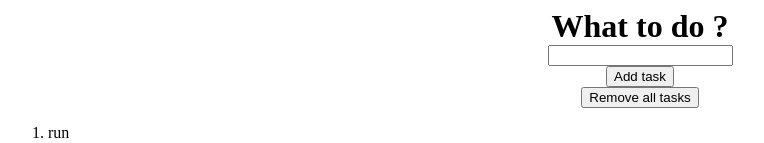
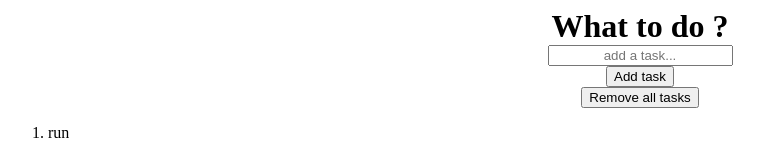
Before and after one commit to RomaneGreen/whats_next, a React (Create React App) app: page / in a window 1280 px wide. Shown: the top 143 px of the page, without its empty margins (0-764 px from the left). Built offline with nearby package versions, Linux system fonts and the light colour scheme.

Commit message:
added placeholder value

```diff
--- a/src/App.js
+++ b/src/App.js
@@ -7,7 +7,7 @@ function App() {
 
   return (
     <div className="App">
-      < Main  />
+      < Main    />
 
     </div>
   );
--- a/src/components/main.js
+++ b/src/components/main.js
@@ -17,8 +17,8 @@ export default class Main extends Component {
 
        e.preventDefault()
 
-     const newTaskList = this.state.tasks.concat([ this.state.value ]);
-
+    // const newTaskList = this.state.tasks.concat([ this.state.value ]);
+        const newTaskList = [this.state.value,...this.state.task]
      this.setState({
 
          tasks: newTaskList,
@@ -74,14 +74,16 @@ export default class Main extends Component {
 
         <h1>What to do ? </h1>
         <form>
-      <input type="text" value={this.state.value} onChange={this.handleChange} ></input>
+      <input type="text" value={this.state.value} onChange={this.handleChange} placeHolder="add a task..." ></input>
       <button onClick={this.addNewTask}> Add task</button>
       <button onClick={this.removeTasks}>Remove all tasks</button>
                 <ol>
                   {/* {this.state.tasks.map( task => <li>{task} </li>)} */}
                   {things}
+
                 </ol>
         </form>
+
       </div>
     )
   }
```
